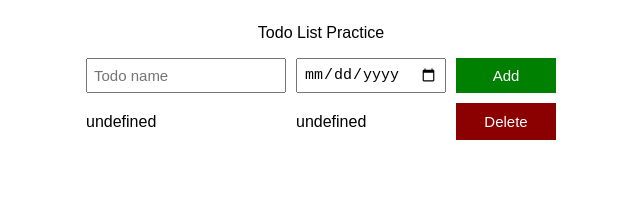
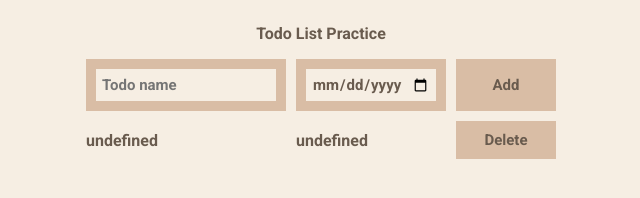
Before and after one commit to Piperski13/to-do-list, a plain HTML site: page index.html in a window 1280 px wide. Shown: the whole page, without its empty margins (319-959 px from the left). Drawn offline with Linux system fonts and the light colour scheme.

Commit message:
Version 3

```diff
--- a/index.html
+++ b/index.html
@@ -3,6 +3,11 @@
 <head>
   <meta charset="UTF-8">
   <title>To do list</title>
+  <!-- Font link start -->
+  <link rel="preconnect" href="https://fonts.googleapis.com">
+  <link rel="preconnect" href="https://fonts.gstatic.com" crossorigin>
+  <link href="https://fonts.googleapis.com/css2?family=Roboto:ital,wght@0,100;0,300;0,400;0,500;0,700;0,900;1,100;1,300;1,400;1,500;1,700;1,900&display=swap" rel="stylesheet">
+  <!-- Font link end -->
   <link rel="stylesheet" href="styles.css">
 </head>
 <body>
--- a/styles.css
+++ b/styles.css
@@ -1,11 +1,16 @@
-body{
-    font-family: Arial;
+*{
+    font-family: "Roboto", sans-serif;
+    font-weight: 700;
+    font-style: normal;
+    background-color: #f6eee3;
+    color: #695b4e;
 }
 .centered{
     display: flex;
     justify-content: center;
     align-items: baseline;
     height: 100vh;
+
 }
 .header{
     text-align: center;
@@ -26,18 +31,19 @@ body{
 .due-date-input {
     font-size: 15px;
     padding: 6px;
+    border: 10px solid #d9bda5;
 }
 
 .add-todo-button{
-    background-color: green;
-    color: white;
+    background-color: #d9bda5;
+    color: #695b4e;
     border: none;
     font-size: 15px;
     cursor: pointer;
 }
 .delete-todo-button{
-    background-color: darkred;
-    color: white;
+    background-color: #d9bda5;
+    color: #695b4e;
     border: none;
     font-size: 15px;
     cursor: pointer;
```
